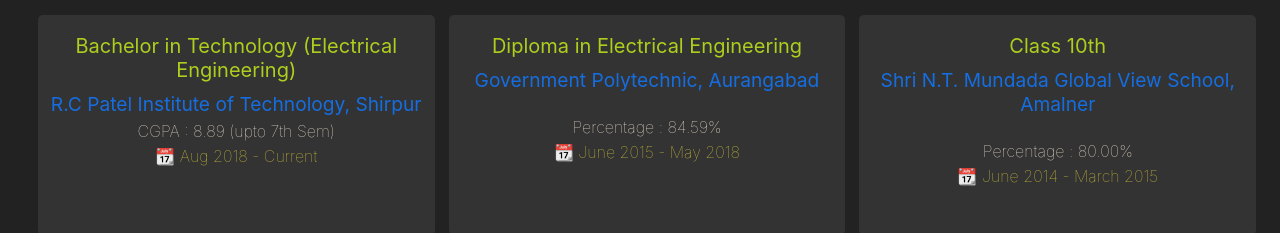
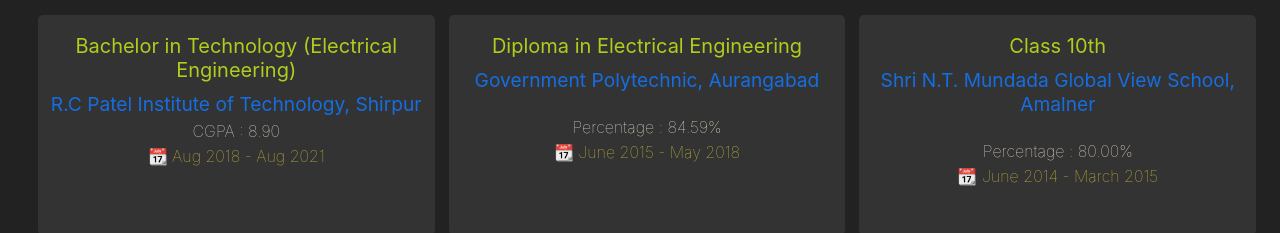
Before and after one commit to prithvirajlohar/prithvirajlohar.github.io, a plain HTML site: page Personal Portfolio WebSite/index.html in a window 1280 px wide. Shown: the part 1020-1253 px from the top of the page. Drawn offline with Linux system fonts and the light colour scheme.

Commit message:
Update index.html
Up 2021

```diff
--- a/Personal Portfolio WebSite/index.html
+++ b/Personal Portfolio WebSite/index.html
@@ -52,8 +52,8 @@
 		<div id="eng">
 			<div id="course">Bachelor in Technology (Electrical Engineering)</div>
 			<div id="Institute">R.C Patel Institute of Technology, Shirpur</div>
-			<div id="marks">CGPA : 8.89 (upto 7th Sem)</div>
-			<div id="years">📆 Aug 2018 - Current</div>
+			<div id="marks">CGPA : 8.90 </div>
+			<div id="years">📆 Aug 2018 - Aug 2021</div>
 		</div>
 
 		<div id="eng">
```
